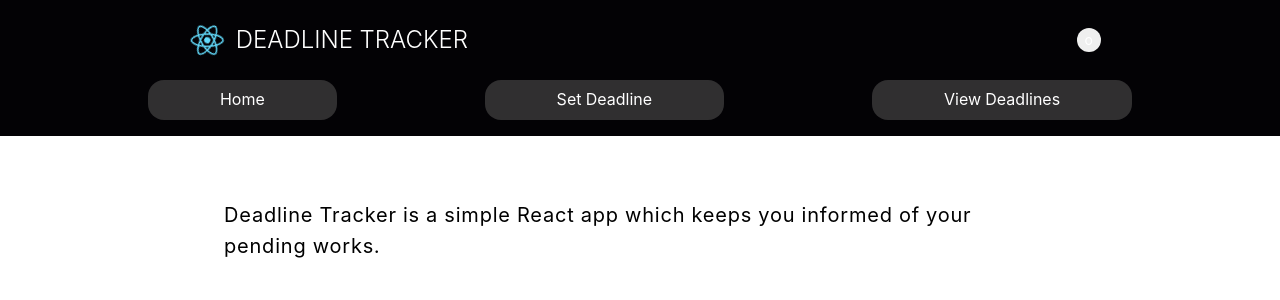
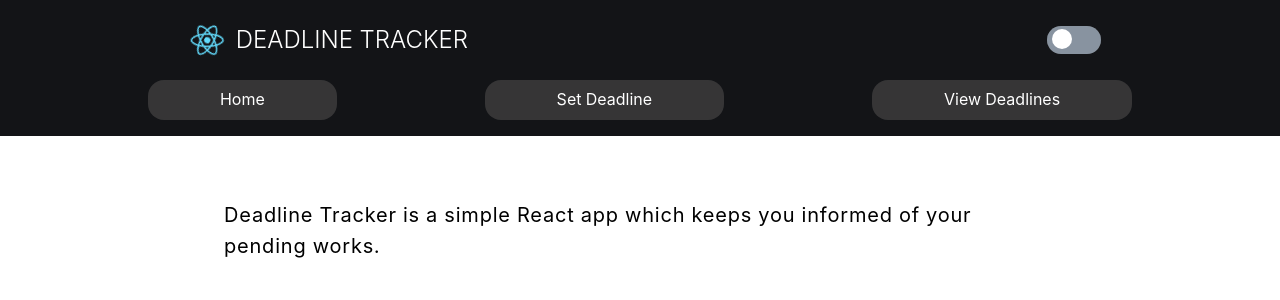
Before and after one commit to jasonmaharjan/Deadline_React, a React (Create React App) app: page / in a window 1280 px wide. Shown: the top 300 px of the page. Built offline with nearby package versions, Linux system fonts and the light colour scheme.

Commit message:
Completed dark mode feature

```diff
--- a/src/components/header/header.component.jsx
+++ b/src/components/header/header.component.jsx
@@ -1,12 +1,22 @@
-import React from 'react';
+import React, { useState } from 'react';
 import { connect } from 'react-redux';
+import { createStructuredSelector } from 'reselect';
+import { selectDarkMode } from '../../redux/course/course.selectors';
+
 import logo from '../../logo.svg';
 import { Link } from 'react-router-dom';
 import { toggleDarkMode } from '../../redux/course/course.actions';
 
 import "./header.styles.scss";
 
-const Header = ({toggleDarkMode}) => {
+const Header = ({toggleDarkMode, darkMode}) => {
+
+   const [checked, setChecked] = useState(darkMode);
+
+   const handleCheckbox = () => {
+      setChecked(!checked)
+      toggleDarkMode();
+   }
    return (
       <div className="App">
             <header className="App-header">
@@ -17,9 +27,14 @@
                   </span>
                </span>
 
-               <button className = "App-header-toggle-button" onClick = {toggleDarkMode}>
-                     o
-               </button>
+               <div className = "App-btn">
+                  <input className = "App-btn-input"
+                         type = "checkbox" id = "toggle-btn"
+                         checked = {checked}
+                         onChange = {handleCheckbox}
+                  />
+                  <label className = "App-btn-label" for = "toggle-btn" />
+               </div>
             </header>
 
             <div className = "route">
@@ -37,8 +52,12 @@
       );
 }
 
+const MapStateToProps = createStructuredSelector({
+   darkMode: selectDarkMode
+});
+
 const MapDispatchToProps = dispatch => ({
    toggleDarkMode: () => dispatch(toggleDarkMode())
 });
 
-export default connect(null, MapDispatchToProps)(Header);
+export default connect(MapStateToProps, MapDispatchToProps)(Header);
--- a/src/components/header/header.styles.scss
+++ b/src/components/header/header.styles.scss
@@ -1,5 +1,7 @@
+@import "../../components/sass_variables/sass_variables.scss" ;
+
 .App {
-   background-color: #030205;
+   background-color: $header-bg-color;
    position: fixed;
    width: 100%;
    z-index: 1000;
@@ -58,6 +60,67 @@
   }
 }
 
+.App-btn {
+  margin: 0 14vw 0 auto;
+  width: 3.35rem;
+  height: 1.75rem;
+  border-radius: 5rem;
+  background-color: rgb(61, 61, 61);
+
+  &-input {
+    display: none;
+  }
+
+$bg-color: rgb(136, 147, 160);
+
+&-label {
+  position: relative;
+  background-color: $bg-color;
+  display: block;
+  height: 100%;
+  width: 100%;
+  border-radius: 5rem;
+  overflow: hidden;
+  cursor: pointer;
+
+    &:before, &:after {
+      content: '';
+      position: absolute;
+      top: 3px;
+      left: 5px;
+      height: 1.25rem;
+      width: 1.25rem;
+      border-radius: 50%;
+    }
+
+    &:before {
+      left: -1.35rem;
+      background-color: $bg-color;
+      transition: 0.4s ease left, 0.2s ease top;
+      z-index: 1;
+    }
+
+    &:after {
+      left: 0.3rem;
+      background-color: white;
+      transition: 0.4s ease left;
+    }
+
+    #toggle-btn:checked + &:before {
+      top: -0.15rem;
+      left: 1.2rem;
+    }
+
+    #toggle-btn:checked + &:after {
+      left: 1.65rem;
+    }
+  }
+}
+
+
+
+
+
  .route {
    max-height: 8vh;
    padding-bottom: 1rem;
--- /dev/null
+++ b/src/components/sass_variables/sass_variables.scss
@@ -0,0 +1,3 @@
+$background-color-light: #ffffff;
+$background-color-dark: #1e1f26;
+$header-bg-color: #131417;
--- a/src/pages/homepage/homepage.styles.scss
+++ b/src/pages/homepage/homepage.styles.scss
@@ -1,3 +1,5 @@
+@import "../../components/sass_variables/sass_variables.scss";
+
 %default-style {
    padding: 10rem 14rem;
    min-height: 100vh;
@@ -5,12 +7,12 @@
 
 .homepage {
    @extend %default-style;
-   background-color: #ffffff;
+   background-color: $background-color-light;
 }
 
 .homepage-dark {
    @extend %default-style;
-   background-color: #0a0e14;
+   background-color: $background-color-dark;
 }
 
 .title {
--- a/src/pages/setdeadline/setdeadline.styles.scss
+++ b/src/pages/setdeadline/setdeadline.styles.scss
@@ -1,3 +1,5 @@
+@import "../../components//sass_variables/sass_variables.scss";
+
 %defaultStyle {
    padding: 10rem 14rem;
    min-height: 100vh;
@@ -5,12 +7,12 @@
 
 .setDeadline-dark {
    @extend %defaultStyle;
-   background-color: #0a0e14;
+   background-color: $background-color-dark;
 }
 
 .setDeadline {
    @extend %defaultStyle;
-   background-color: rgb(255, 255, 255);
+   background-color: $background-color-light;
 }
 
 .content {
--- a/src/pages/viewdeadline/viewdeadline.styles.scss
+++ b/src/pages/viewdeadline/viewdeadline.styles.scss
@@ -1,3 +1,5 @@
+@import "../../components//sass_variables/sass_variables.scss";
+
 %defaultStyle {
    padding: 20vh 14vw;
    min-height: 100vh;
@@ -8,12 +10,12 @@
 
 .view {
    @extend %defaultStyle;
-   background-color:#ffffff;
+   background-color: $background-color-light;
 }
 
 .view-dark {
    @extend %defaultStyle;
-   background-color:#0a0e14;
+   background-color: $background-color-dark;
 }
 
 .icon-div {
```
Also changed, not shown: 1 other file (tests, documents, lock files or other folders).
